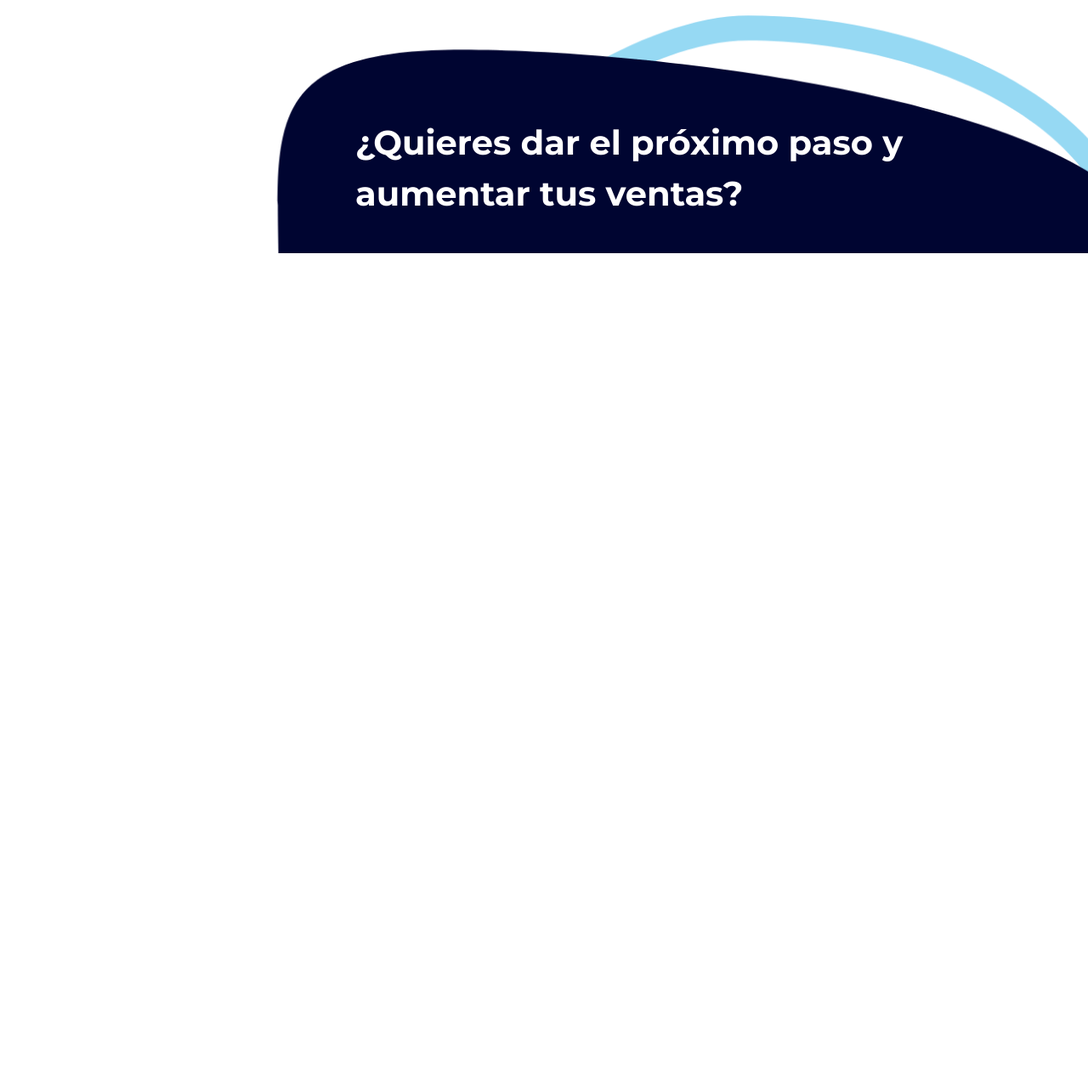
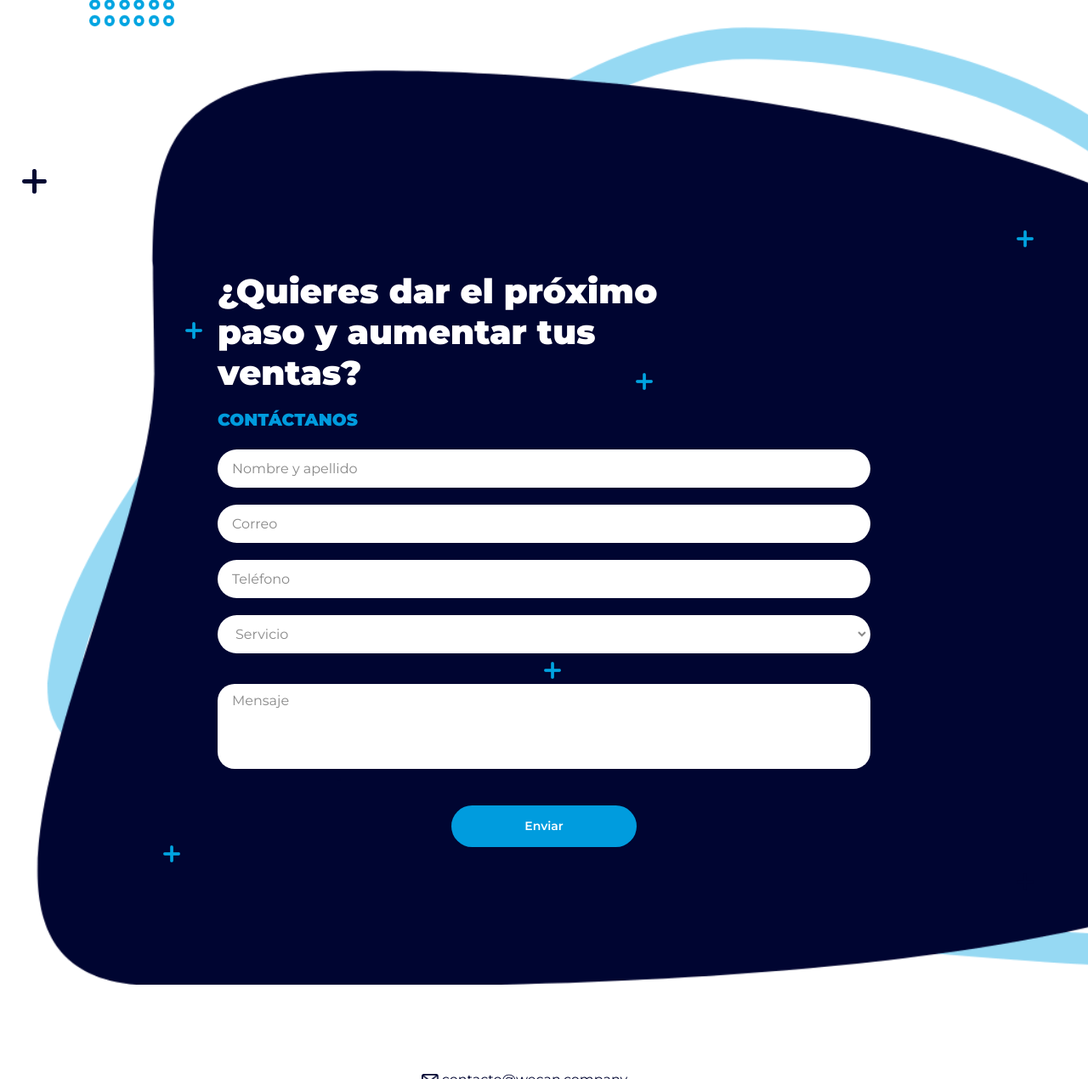
Before and after one commit to Gladibeth/Wecan-w, a PHP site: page / in a window 1280 px wide. Shown: the part 5230-6500 px from the top of the page at 85% size. Before the commit the page ends 5528 px from the top, so only its background shows below. Run offline with PHP 8.4, Linux system fonts and the light colour scheme.

Commit message:
Add changen in sections, services and contact

```diff
--- a/assets/css/main.css
+++ b/assets/css/main.css
@@ -427,7 +427,7 @@ section {
 input[type="text"],
 input[type="tel"],
 input[type="email"],
-input[type="number"],textarea {
+input[type="number"],textarea,select {
   width: 100%;
   margin: 0 0px 20px;
   height: 45px;
@@ -435,8 +435,8 @@ input[type="number"],textarea {
   border-radius: 50px;
   outline: none;
   border: none;
-  background: #fff;
-  color: #efc09c;
+  background: #ffffff;
+  color: #898989;
   font-size: 16px;
   font-family: 'Montserrat', sans-serif;
   border: 2px solid transparent;
@@ -491,13 +491,13 @@ textarea::placeholder {
   -webkit-transition: color .2s ease-in-out, background-color .2s ease-in-out, border-color .2s ease-in-out;
   -o-transition: color .2s ease-in-out, background-color .2s ease-in-out, border-color .2s ease-in-out;
   transition: color .2s ease-in-out, background-color .2s ease-in-out, border-color .2s ease-in-out;
-  padding: 13px 50px;
+  padding: 13px 85px;
   cursor: pointer;
 }
 
 .btn--filled {
   color: #fff;
-  background-color: #000531;
+  background-color: #009cde;
   border: 1px solid transparent;
   transition: 0.3s ease-in-out;
   text-decoration: none;
@@ -524,16 +524,25 @@ textarea::placeholder {
   flex-direction: column;
 }
 
+
 .main-general__title.main-general__title--end{
   justify-content: flex-end;
+  text-align: right;
+}
+.main-general__title.main-general__title--end p{
+  font-weight: 700;
 }
 .main-general__title p {
   font-size:40px;
-  font-weight: 700;
+  font-weight: 900;
   color: #000531;
   font-family: 'Montserrat', sans-serif;
   position: relative;
   text-transform: uppercase;
+}
+
+.main-general__title--white p{
+  color: #fff;
 }
 
 .main-general__title span{
@@ -1052,9 +1174,42 @@ width: 50%;
 .main-tetsimonials__dates p{
   margin-bottom: 0;
 }
+.two_bluedark.two_bluedark--contact {
+  right: 5%;
+  top: 26%;
+  width: 20px;
+}
+.two_bluelight.two_bluelight--contact {
+  top: 35%;
+  left: 17%;
+  width: 20px;
+}
+.circle_blue.circle_blue--contact {
+  right: 40%;
+  top: 40%;
+  width: 20px;
+}
 
+.team{
+  position: relative;
+}
+.circle_blue--team{
+  right: 84%;
+  top: 100%;
+  width: 100px;
+}
 
+.two_bluelight.two_bluelight--team {
+  top: 35%;
+  left: 70%;
+  z-index: 999;
+}
 
+.three_bluelight.three_bluelight--team {
+  bottom: 80%;
+  left: 3%;
+  width: 20px;
+}
 .tab-content__team .main-team__box{
   display: flex;
   justify-content: center;
@@ -1062,26 +1217,161 @@ width: 50%;
   height: 100%;
   flex-direction: column;
 }
-.one_bluelight--contact{
-  top: -30%;
-  left: 10%;
-  width: 100%;
-  height: auto;
-}
+
 
 .main-general__title--contacto p{
   text-transform: inherit;
-  width: 70%;
+  width: 80%;
   color: #fff;
+  line-height: 1.2;
 }
 
 .main-general__title--contacto{
-  align-items: flex-end;
+  align-items: flex-start;
+}
+
+.main-general__title--contacto .main-general__subtitle{
+  margin-bottom: 20px;
+}
+.main-general__title--contacto .main-general__subtitle span{
+  color: #009cde;
+  text-transform: uppercase;
+  font-size: 20px;
 }
 
 
 
+.main-contact{
+  width: 100%;
+  background-size: cover;
+  height: 1200px;
+  margin-top: -100px;
+}
 
+.main-contact__form{
+  position: absolute;
+  right: 0;
+  width: 70%;
+}
+
+.main-contact__content{
+  width: 100%;
+  display: flex;
+  justify-content: center;
+  position: absolute;
+  top: 30%;
+}
+.main-banner__contentform {
+  width: 60%;
+}
+
+footer{
+  position: relative;
+  padding: 100px 0 0 0;
+}
+
+.one_bluelight.one_bluelight--footer {
+  top: -50%;
+  left: 15%;
+  width: 20px;
+}
+.two_bluelight.two_bluelight--footer {
+  top: 65%;
+  left: 35%;
+}
+
+.three_bluelight.three_bluelight--footer {
+  top: 65%;
+  left: 90%;
+}
+
+.circle_blue.circle_blue--footer {
+  left: 5%;
+  top: 60%;
+  width: 120px;
+}
+
+.two_bluedark.two_bluedark--footer {
+  right: 5%;
+  top: -40%;
+  width: 20px;
+}
+
+.three_bluedark.three_bluedark--footer {
+  left: 12%;
+  bottom: 10%;
+  width: 15px;
+}
+
+.main-footer__content{
+  display: grid;
+  grid-template-columns: 1fr 1fr 1fr;
+}
+
+.main-footer__img{
+  width: 300px;
+}
+
+.main-footer__img img{
+  width: 100%;
+}
+
+.main-footer__ul{
+  list-style: none;
+  padding-left: 0;
+}
+.main-footer__ul li{
+  margin-bottom: 10px;
+}
+.main-footer__ul li a{
+  color: #000531;
+}
+.main-footer__ul li a img{
+  width:20px;
+}
+.main-footer__ul li a:hover{
+  text-decoration: none;
+}
+
+.main-footer__copy{
+  width: 100%;
+  display: flex;
+  justify-content: center;
+  padding: 10px 0;
+  margin-top: 50px;
+}
+.main-footer__copy p a{
+  color:#000531;
+}
+.main-footer__copy p a:hover{
+  text-decoration: none;
+}
+.main-footer__item:not(:first-of-type){
+  width: 100%;
+  display: flex;
+  justify-content: center;
+  align-items: center;
+}
+
+.main-footer__redes a{
+  margin-right: 15px;
+}
+
+.main-footer__redes a i{
+  font-size: 30px;
+  color: #000531;
+}
+
+.two_bluelight--footer_plus{
+  top: -40%;
+  left: 10%;
+  z-index: 1;
+}
+
+.two_bluelight--footer{
+  left: 40%;
+  width: 20px;
+}
 @media (min-width: 0px) and (max-width: 767px){
   .main-banner__content{
     grid-template-columns: 1fr;
--- a/index.html
+++ b/index.html
@@ -124,7 +124,7 @@
       <img class="particles one_bluelight" src="assets/img/pluslight.png" alt="">
       <img class="particles two_bluelight" src="assets/img/pluslight.png" alt="">
       <img class="particles three_bluelight three_bluelight--methodology" src="assets/img/pluslight.png" alt="">
-      <img class="particles four_bluelight" src="assets/img/pluslight.png" alt="">
+      <img class="particles four_bluelight four_bluelight--methodology" src="assets/img/plusdark.png" alt="">
       <img class="particles two_bluedark" src="assets/img/plusdark.png" alt="">
       <img class="particles three_bluedark three_bluedark--methodology" src="assets/img/plusdark.png" alt="">
       <img class="particles circle_dark circle_dark--methodology" src="assets/img/Sustracción.png" alt="">
@@ -369,14 +469,33 @@
 
   <!-- About -->
   <section class="main-about">
+    <div class="main-banner__mask">
+      <img class="particles one_bluelight one_bluelight--about" src="assets/img/pluslight.png" alt="">
+      <img class="particles two_bluelight two_bluelight--about" src="assets/img/pluslight.png" alt="">
+      <img class="particles three_bluelight three_bluelight--about" src="assets/img/circleblue.png" alt="">
+      <img class="particles four_bluelight four_bluelight--about" src="assets/img/pluslight.png" alt="">
+      <img class="particles circle_blue circle_blue--about" src="assets/img/circleblue.png" alt="">
+      <img class="particles circle_dark circle_dark--about" src="assets/img/pluslight.png" alt="">
+      <img class="particles two_bluedark " src="assets/img/plusdark.png" alt="">
+      <img class="particles three_bluedark three_bluedark--about" src="assets/img/plusdark.png" alt="">
+      </div>
     <div class="main-about__content">
       <div class="main-about__item">
         <div class="main-about__img">
           <img src="assets/img/about.png" alt="">
         </div>
+        <div class="main-content__boxabout">
+          <div class="main-general__title main-general__title--white">
+            <p>nosotros</p>
+          </div>
+          <div class="main-general__description main-general__description--white">
+              <p>Ayudamos a tus clientes para fidelizarlos
+                  con tu negocio</p>
+            </div>
+        </div>
       </div>
       <div class="main-about__item">
-        <div class="container main-about__box">
+        <div class="main-about__box">
 
           <div class="main-general__title main-general__title--end ">
             <p>MISIÓN</p>
@@ -670,6 +751,20 @@
   <!--Testimoniso -->
   <!--equipo-->
   <section class="team">
+    <div class="main-banner__mask">
+      <img class="particles one_bluelight one_bluelight--services" src="assets/img/pluslight.png" alt="">
+      <img class="particles two_bluelight two_bluelight--team" src="assets/img/pluslight.png" alt="">
+      <img class="particles three_bluelight three_bluelight--team" src="assets/img/pluslight.png" alt="">
+      <img class="particles four_bluelight four_bluelight--services" src="assets/img/Grupo 727.png" alt="">
+      <img class="particles circle_blue circle_blue--services" src="assets/img/circleblue.png" alt="">
+      <img class="particles circle_blue circle_blue--team" src="assets/img/circleblue.png" alt="">
+      <img class="particles two_bluedark " src="assets/img/plusdark.png" alt="">
+      <img class="particles three_bluedark three_bluedark--services" src="assets/img/plusdark.png" alt="">
+
+
+
+
+    </div>
     <div class="container">
       <div class="main-general__title">
         <p>Nuestro Equipo</p>
@@ -874,21 +969,138 @@
   </section>
   <!--equipo-->
 
-<!--Contacto-->
-<section class="contact container">
-    <div class="main-contact">
-        <img class="particles one_bluelight one_bluelight--contact" src="assets/img/form.png" alt="">
+  <!--cta-->
+  <!-- <section class="main-cta">
+    <div class="container">
+      <div class="main-cta__content">
+        <div class="main-general__title main-general__title--lowercase">
+          <p>Ahora ya conoces a <strong>Wecan!</strong> y sus servicios</p>
+
+
+        </div>
       </div>
-      <div class="main-general__title main-general__title--contacto">
+    </div>
+  </section> -->
+  <!--cta-->
+
+  <!--contacto-->
+  <section class="main-contact" style="background-image:url('assets/img/form.png');">
+    <div class="main-banner__mask">
+      <img class="particles one_bluelight one_bluelight--contact" src="assets/img/plusdark.png" alt="">
+      <img class="particles two_bluelight two_bluelight--contact" src="assets/img/pluslight.png" alt="">
+      <img class="particles three_bluelight three_bluelight--contact" src="assets/img/pluslight.png" alt="">
+      <img class="particles circle_blue circle_blue--contact" src="assets/img/pluslight.png" alt="">
+      <img class="particles two_bluedark two_bluedark--contact" src="assets/img/pluslight.png" alt="">
+      <img class="particles three_bluedark three_bluedark--contact" src="assets/img/plusdark.png" alt="">
+    </div>
+    <div class="main-contact__content">
+      <div class="main-banner__contentform">
+        <div class="main-general__title main-general__title--contacto">
           <p>¿Quieres dar el próximo paso y aumentar tus ventas?</p>
           <div class="main-general__subtitle">
             <span>Contáctanos</span>
 
           </div>
         </div>
-</section>
-<!--Contacto-->
+        <form action="">
+          <div class="form-group">
+              <input class="form-control" id="formGroupExampleInput" placeholder="Nombre y apellido" type="text">
+            </div>
+            <div class="form-group">
+              <input class="form-control" id="formGroupExampleInput2" placeholder="Correo" type="text">
+            </div>
+            <div class="form-group">
+              <input class="form-control" id="formGroupExampleInput2" placeholder="Teléfono" type="tel">
+            </div>
+            <div class="form-group">
+              <select name="" id="">
+                <option value="">Servicio</option>
+              </select>
+            </div>
+            <div class="form-group">
+              <textarea placeholder="Mensaje" rows="8"></textarea>
+            </div>
+            <div class="float-left btn-box">
+              <button class="btn_custom btn--medium btn--filled">
+                  Enviar
+                </button>
+            </div>
+        </form>
+      </div>
+    </div>
 
+  </section>
+  <!--contacto-->
+  <!--Footer-->
+  <footer class="main-footer">
+    <div class="main-banner__mask">
+      <img class="particles one_bluelight one_bluelight--footer" src="assets/img/pluslight.png" alt="">
+      <img class="particles two_bluelight two_bluelight--footer" src="assets/img/pluslight.png" alt="">
+      <img class="particles three_bluelight three_bluelight--footer" src="assets/img/pluslight.png" alt="">
+      <img class="particles circle_blue circle_blue--footer" src="assets/img/circleblue.png" alt="">
+      <img class="particles two_bluedark two_bluedark--footer" src="assets/img/plusdark.png" alt="">
+      <img class="particles three_bluedark three_bluedark--footer" src="assets/img/plusdark.png" alt="">
+
+
+
+    </div>
+    <div class="container">
+      <div class="main-footer__content">
+        <div class="main-footer__item">
+          <div class="main-footer__img">
+            <img src="assets/img/logo.png" alt="">
+          </div>
+        </div>
+        <div class="main-footer__item">
+          <ul class="main-footer__ul">
+            <li>
+              <a target="_blank" href="mailto:contacto@wecan.company">
+                <img src="assets/img/email.png" alt="correo">
+                contacto@wecan.company
+              </a>
+            </li>
+            <li>
+              <a target="_blank" href="#">
+                  <img src="assets/img/place.png" alt="ubicacion">
+                 Santa Irene Punto Fijo Venezuela
+              </a>
+            </li>
+            <li>
+              <a target="_blank" href="https://api.whatsapp.com/send?phone=584126625009&text=&source=&data=">
+                <img src="assets/img/whatsapp.png" alt="whatsapp">
+                +58 412 662 5009
+              </a>
+            </li>
+          </ul>
+        </div>
+
+        <div class="main-footer__item">
+          <div class="main-footer__boxredes">
+            <div class="main-footer__redes">
+              <a target="_blank" href="https://www.facebook.com/Contact-Marketing-904814839714398">
+                <i class="fa fa-facebook"></i>
+              </a>
+              <a target="_blank" href="https://www.instagram.com/contactmarketing/">
+                <i class="fa fa-instagram"></i>
+              </a>
+              <a target="_blank" href="https://www.linkedin.com/company/35679504">
+                <i class="fa fa-linkedin"></i>
+              </a>
+            </div>
+
+          </div>
+
+        </div>
+      </div>
+    </div>
+    <div class="main-footer__copy">
+      <p>
+        <a href="http://wecan.company/">
+            Wecan! Company -
+          </a> Todos los derechos Reservados
+      </p>
+    </div>
+  </footer>
   <script src="assets/js/jquery.min.js"></script>
   <script src="assets/js/bootstrap.min.js"></script>
   <script src="assets/js/slick.min.js"></script>
```
Also changed, not shown: other parts of assets/css/main.css (+121 -8 lines), other parts of index.html (+101 -39 lines), assets/img/email.png (added), assets/img/icons/SEO.png (added), assets/img/icons/ads.png (added), assets/img/icons/api.png (added), assets/img/icons/branding.png (added), assets/img/icons/design.png (added), assets/img/icons/developer.png (added), assets/img/icons/ecommerce.png (added), assets/img/icons/email-marketing.png (added), assets/img/icons/kpis.png (added), assets/img/icons/redes-sociales.png (added), assets/img/place.png (added), 1 more files.
